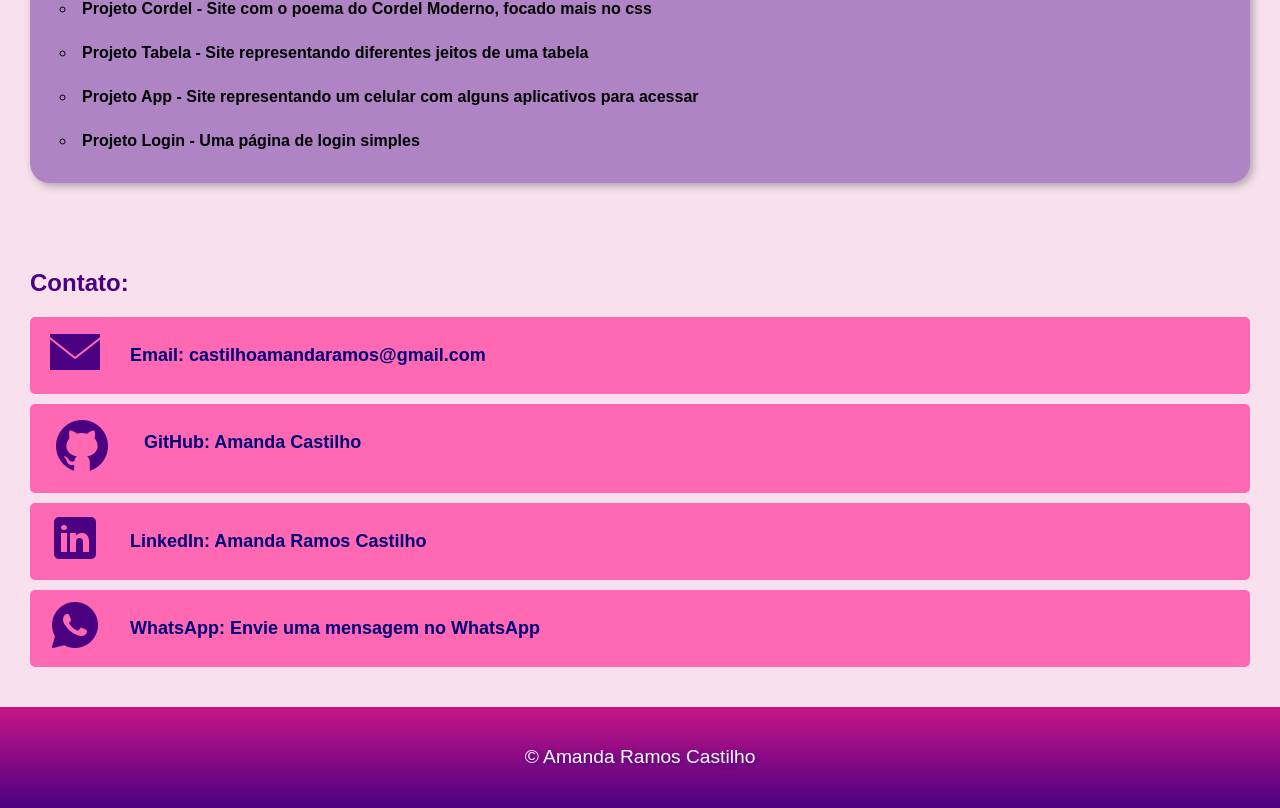
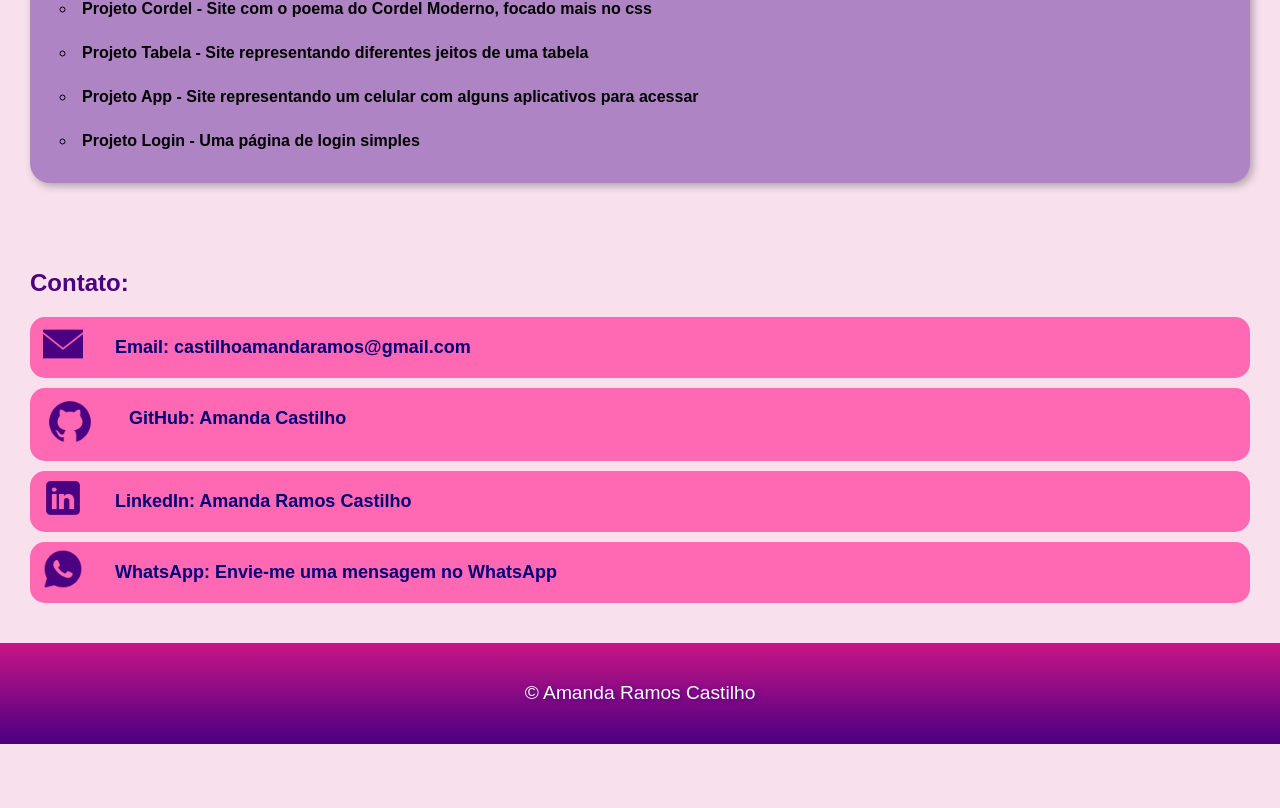
Before and after one commit to MandyCastilho/MandyCastilho, a React (Create React App) app: page / in a window 1280 px wide. Shown: the part 1630-2438 px from the top of the page. After the commit the page ends 2374 px from the top, so only its background shows below. Built offline with nearby package versions, Linux system fonts and the light colour scheme; a web font is replaced by a local one.

Commit message:
Atualização
Mudei o estilo do Contact.js.

```diff
--- a/src/App.css
+++ b/src/App.css
@@ -169,12 +169,12 @@ h3 {
     color: rgb(1, 1, 117);
     font-size: 18px;
     font-weight: bolder;
-    padding: 10px 20px;
-    border-radius: 5px;
+    border-radius: 15px;
     display: flex;
     position: center;
     margin: 10px auto;
-    transition: background-color 0.3s;
+    padding: 2px 5px;
+    transition: background-color 0.6s;
 }
 
 .contact:hover{
@@ -193,6 +193,7 @@ h3 {
 
 .icones{
     padding-right: 30px;
+    transform: scale(.8);
 }
 
 .figura{
--- a/src/components/Contact.js
+++ b/src/components/Contact.js
@@ -54,7 +54,7 @@ function Contact() {
                     </div>
 
                     <div>
-                        <p>WhatsApp: <a href="https://wa.me/5511985026264" target='blank' className="contact-p">Envie uma mensagem no WhatsApp</a></p>
+                        <p>WhatsApp: <a href="https://wa.me/5511985026264" target='blank' className="contact-p">Envie-me uma mensagem no WhatsApp</a></p>
                     </div>
 
                 </div>
```
